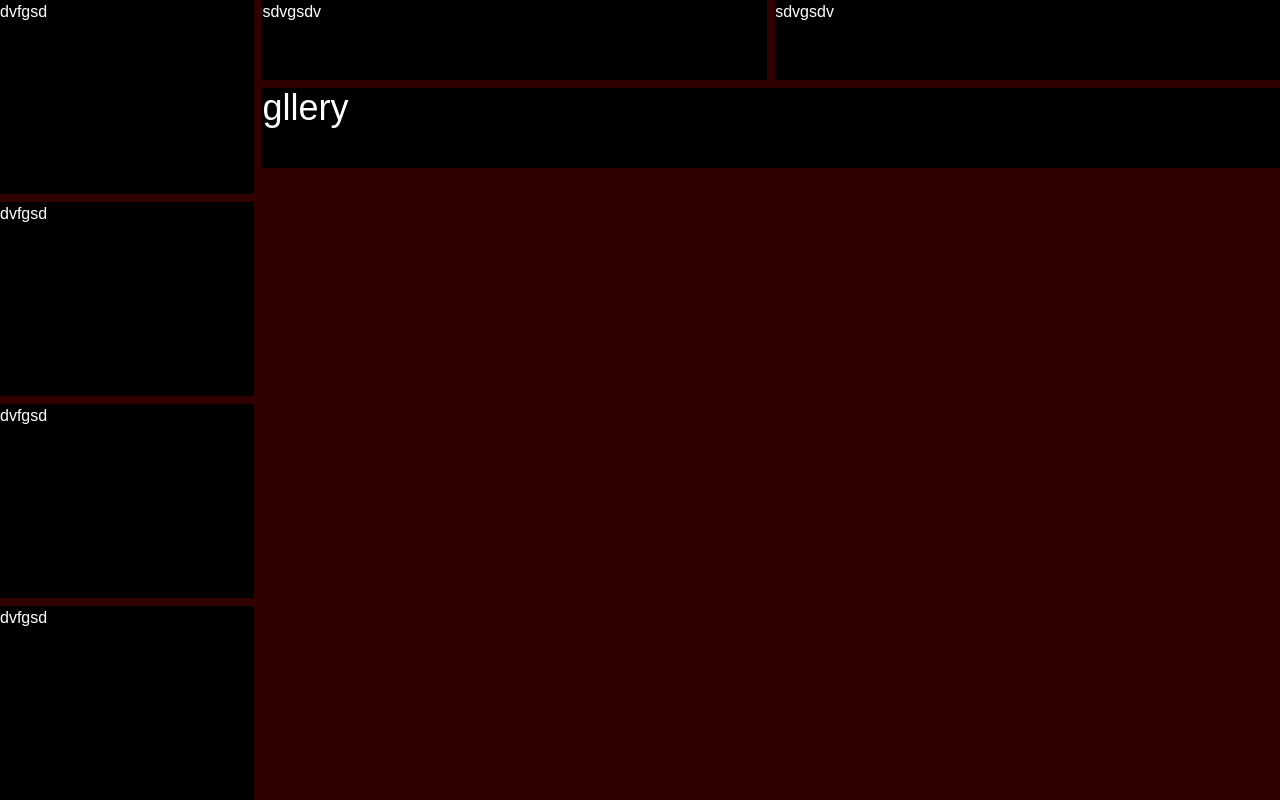
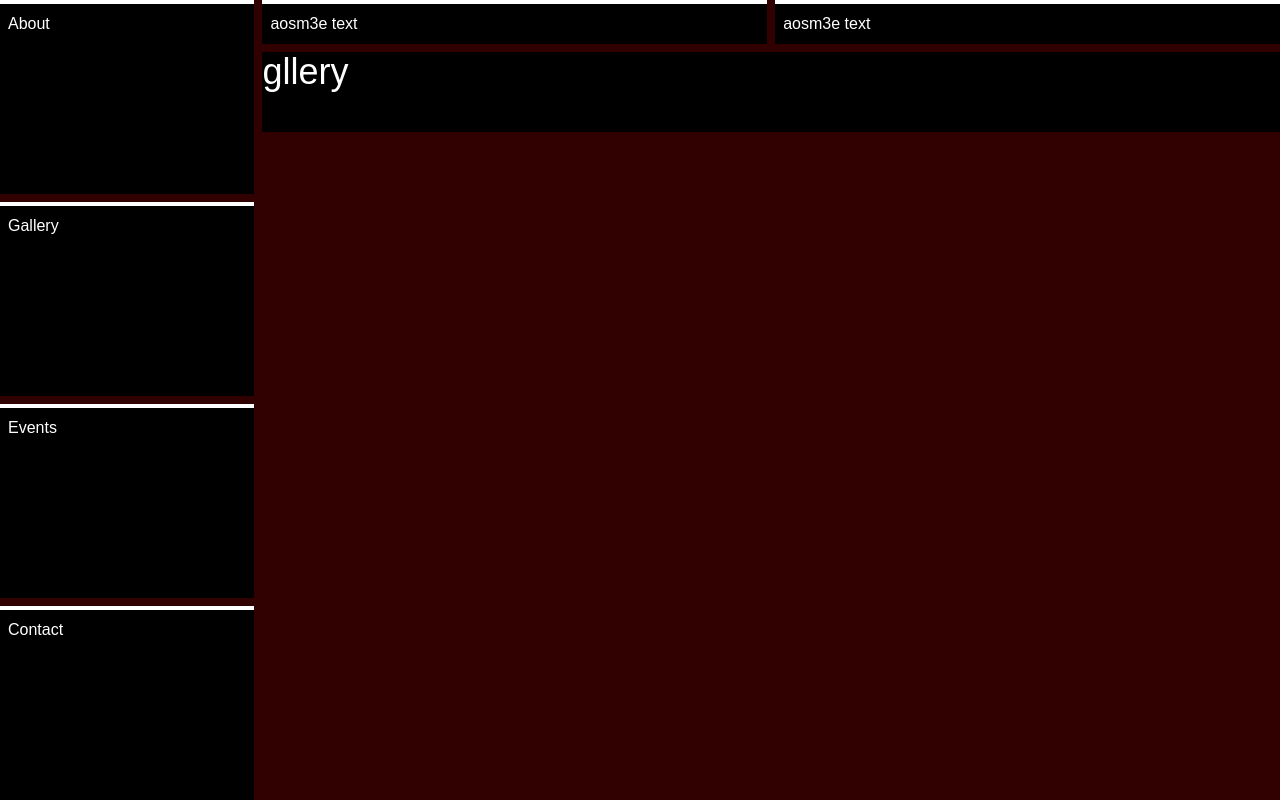
Before and after one commit to daedstudios/RougeAmsterdam, a Next.js app: page /gallery in a window 1280 px wide. Built offline with nearby package versions, Linux system fonts and the light colour scheme.

Commit message:
adding base styles

```diff
--- a/app/layout.jsx
+++ b/app/layout.jsx
@@ -1,5 +1,7 @@
 import { Geist, Geist_Mono } from "next/font/google";
 import "./globals.css";
+import Link from "next/link";
+import NavCard from "@/components/NavCard";
 
 const geistSans = Geist({
   variable: "--font-geist-sans",
@@ -24,15 +26,27 @@ export default function RootLayout({ children }) {
       >
         <div className="flex gap-2">
           <div className="hidden lg:grid w-1/5 h-screen gap-2">
-            <div className="row-span-1 bg-black w-full">dvfgsd</div>
-            <div className="row-span-1 w-full bg-black">dvfgsd</div>
-            <div className="row-span-1 w-full bg-black">dvfgsd</div>
-            <div className="row-span-1 w-full bg-black">dvfgsd</div>
+            <Link href="/about">
+              <NavCard Text="About" />
+            </Link>
+            <Link href="/gallery">
+              <NavCard Text="Gallery" />
+            </Link>
+            <Link href="/Events">
+              <NavCard Text="Events" />
+            </Link>
+            <Link href="/Contact">
+              <NavCard Text="Contact" />
+            </Link>
           </div>
           <div className="w-full lg:w-4/5">
             <div className="hidden lg:flex gap-2 mb-2">
-              <div className="w-1/2 h-20 bg-black">sdvgsdv</div>
-              <div className="w-1/2 h-20 bg-black">sdvgsdv</div>
+              <div className="w-1/2 ">
+                <NavCard Text={"aosm3e text"} />
+              </div>
+              <div className="w-1/2 ">
+                <NavCard Text={"aosm3e text"} />
+              </div>
             </div>
             <div className="min-h-20 bg-black">{children}</div>
           </div>
--- /dev/null
+++ b/components/NavCard.jsx
@@ -0,0 +1,11 @@
+import React from "react";
+
+const NavCard = ({ Text }) => {
+  return (
+    <div className="row-span-1 bg-black w-full h-full border-t-4 border-[#fff] p-2">
+      {Text}
+    </div>
+  );
+};
+
+export default NavCard;
```
